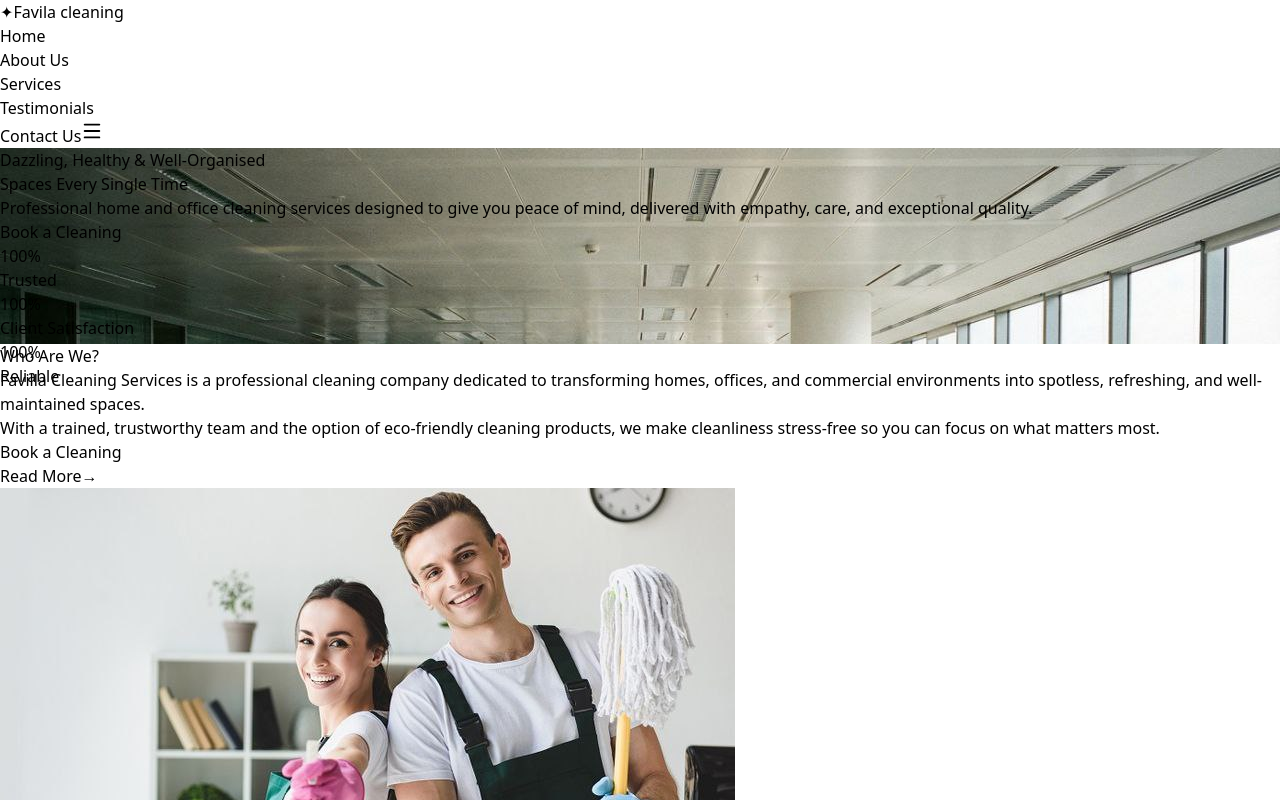
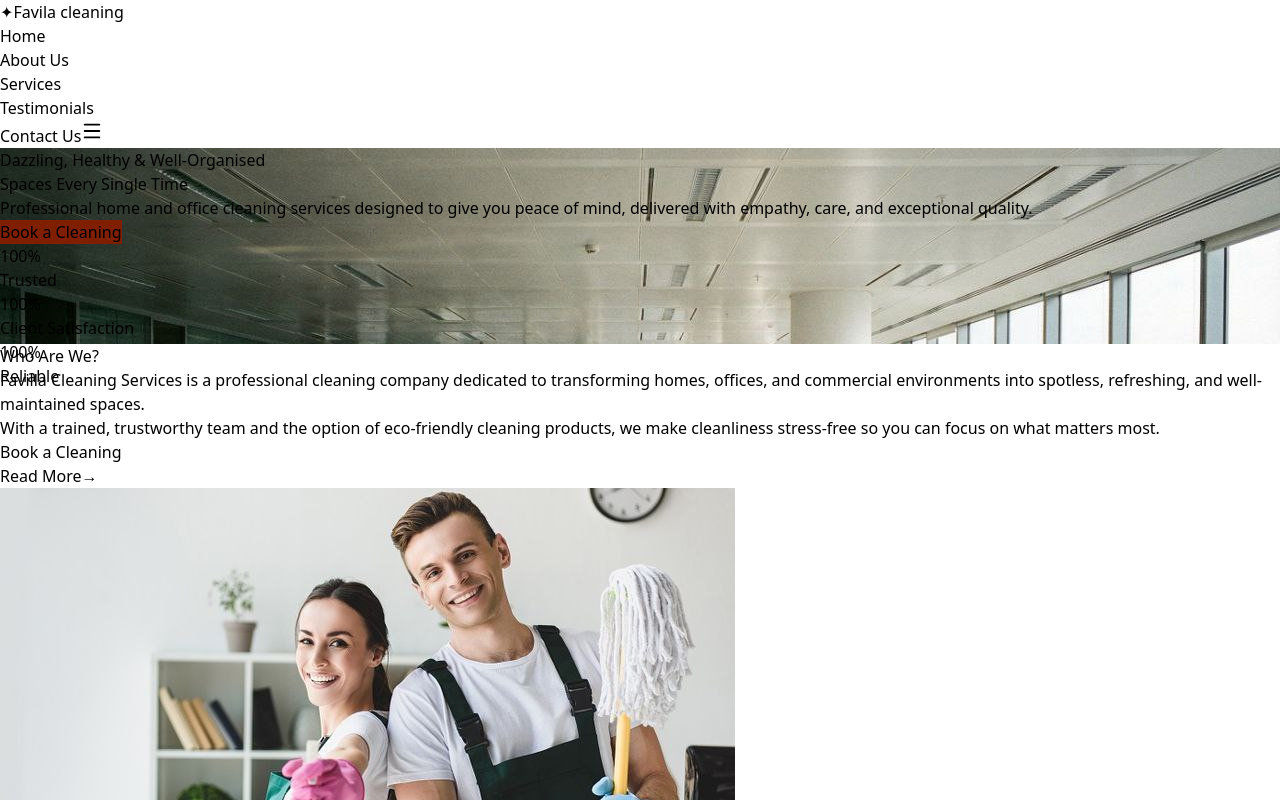
Before and after one commit to icekidtech/Favila, a React (Vite) app: page / in a window 1280 px wide. Shown: the top 800 px of the page. Built offline with nearby package versions, Linux system fonts and the light colour scheme.

Commit message:
feat: enhance button styling in Hero component for improved visibility and aesthetics

```diff
--- a/src/components/Hero.jsx
+++ b/src/components/Hero.jsx
@@ -35,7 +35,10 @@ const Hero = () => {
         {/* CTA */}
         <button
           onClick={handleWhatsAppClick}
-          className="mt-10 rounded-full bg-[#c79a7b] px-10 py-3 text-sm font-medium text-white hover:bg-[#b9896a] transition-all"
+          className="mt-10 rounded-full px-10 py-3 text-sm font-medium text-white hover:opacity-80 transition-all border border-white/30 backdrop-blur-sm"
+          style={{
+            background: "linear-gradient(85.93deg, #7F1F00 1%, #7F1F00 100%)",
+          }}
         >
           Book a Cleaning
         </button>
```
